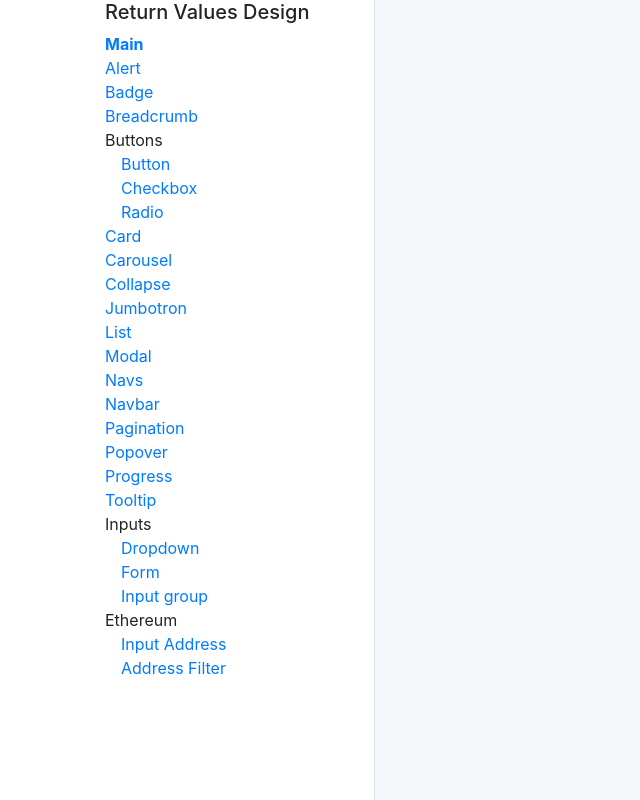
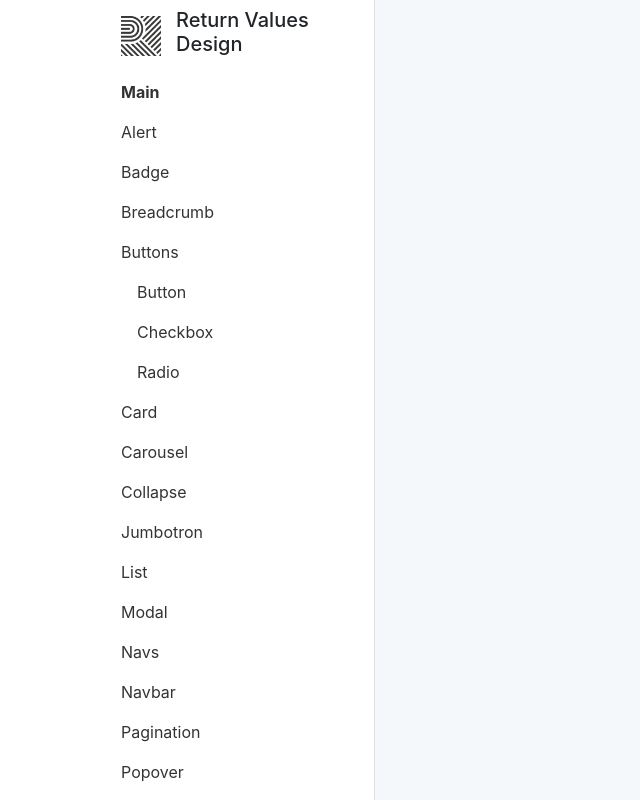
Before and after one commit to returnvalues/returnvalues-design, a Nuxt app: page / in a window 1280 px wide. Shown: the whole page, without its empty margins (0-640 px from the left). Built offline with nearby package versions, Linux system fonts and the light colour scheme.

Commit message:
SideNav 로고 삽입

```diff
--- a/components/SideNav.vue
+++ b/components/SideNav.vue
@@ -2,7 +2,18 @@
   <rd-nav
     class="flex-column"
   >
-    <h5>Return Values Design</h5>
+    <div class="row m-0 py-2 px-3 align-items-center">
+      <img
+        src="~/assets/logo.png"
+        class="logo"
+      >
+      <div class="col">
+        <h5>
+          Return Values Design
+        </h5>
+      </div>
+    </div>
+
     <side-nav-item
       v-for="item of navigations"
       :key="item.to"
@@ -10,18 +21,6 @@
     />
   </rd-nav>
 </template>
-
-  <ul class="nav flex-column">
-    <li class="nav-item">
-      <h5>Return Values Design</h5>
-    </li>
-    <side-nav-item
-      v-for="item of navigations"
-      :key="item.to"
-      :item="item"
-    />
-  </ul>
-
 <script>
 import SideNavItem from './SideNavItem.vue';
 
@@ -34,3 +33,7 @@ export default {
 
 };
 </script>
+
+<style scoped>
+  .logo {width:40px;height: 40px;}
+</style>
--- a/components/SideNavItem.vue
+++ b/components/SideNavItem.vue
@@ -3,7 +3,9 @@
     v-if="item.child"
     class="flex-column"
   >
-    <span>{{ item.name }}</span>
+    <span class="nav-link">
+      {{ item.name }}
+    </span>
     <side-nav-item
       v-for="child of item.child"
       :key="child.to"
@@ -17,6 +19,7 @@
     v-else
     active-class="on"
     exact
+    class="nav-link"
     :to="item.child?'':(toStack+item.to)"
   >
     {{ item.name }}
@@ -34,6 +37,8 @@ export default {
   },
 };
 </script>
-<style>
+<style scoped>
   .on{font-weight: bold;}
+  .nav-link{color:#333;}
+
 </style>
```
Also changed, not shown: assets/logo.png (added).
